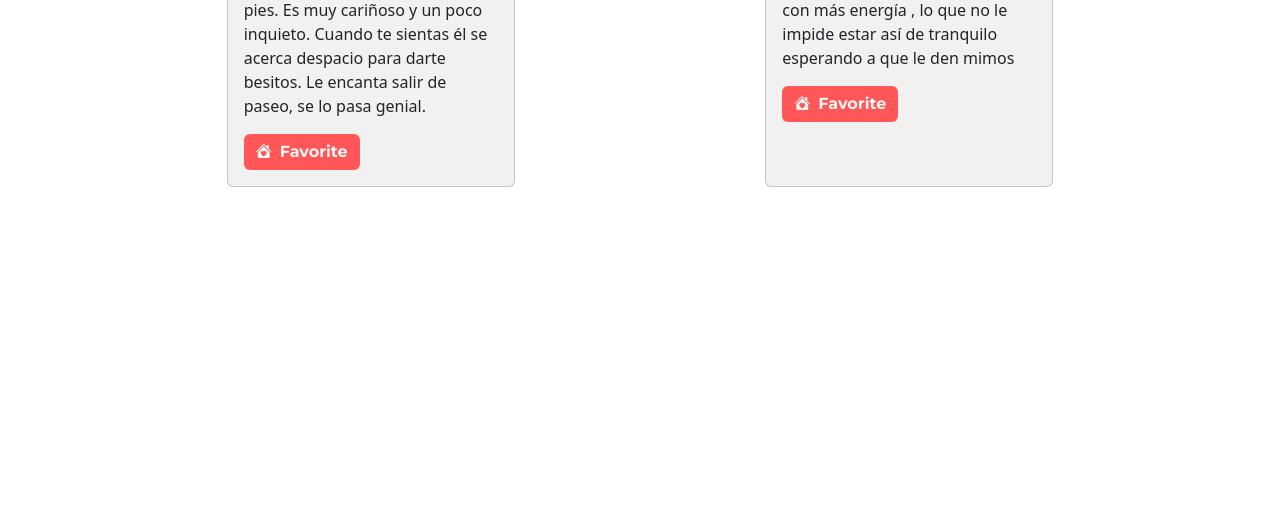
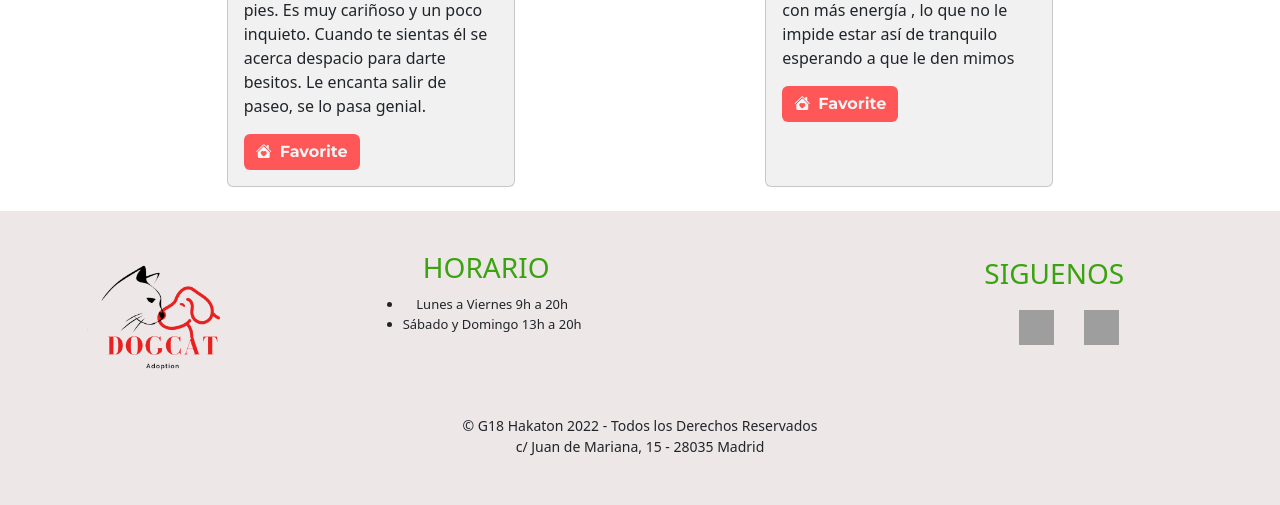
Before and after one commit to sudoBuda/Equipo18-HKTON, a PHP site: page / in a window 1280 px wide. Shown: the part 2255-2760 px from the top of the page. Before the commit the page ends 2442 px from the top, so only its background shows below. Run offline with PHP 8.4, Linux system fonts and the light colour scheme; data comes from the database, SQL or seed files in the repository; some libraries are stand-ins or nearby versions; grey boxes are pictures that could not be loaded.

Commit message:
implementation footer

```diff
--- /dev/null
+++ b/src/Assets/footer.css
@@ -0,0 +1,93 @@
+footer {
+    padding: 5px;
+    text-align: center;
+    background-color: rgba(235, 228, 229, 0.877);
+}
+
+footer div {
+    display: flex;
+    flex-direction: row;
+    padding: 1% 30px;
+    text-decoration: none;
+    flex-wrap: wrap;
+    justify-content: space-around;
+}
+
+.caja-copyright {
+    grid-row: 3/4;
+    grid-column: 1/5;
+    width: 100%;
+    text-align: center;
+    padding-bottom: 30px;
+}
+
+.caja-logo {
+    display: flex;
+    justify-content: center;
+    align-items: center;
+}
+
+.caja-logo img {
+    max-width: 150px;
+}
+
+.caja-mapa {
+    display: flex;
+    justify-content: center;
+    align-items: center;
+}
+
+iframe {
+    width: 120px;
+    height: 120px;
+    border-radius: 90px;
+}
+
+.caja-horario {
+    display: flex;
+    flex-direction: column;
+    align-items: center;
+    justify-content: center;
+    padding-bottom: 40px;
+}
+
+.caja-horario h3 {
+    color: #3ba30f;
+}
+
+.horario {
+    margin-right: 20px;
+    text-align: center;
+}
+
+.caja-horario .horario {
+    font-size: 13px;
+    list-style-type: none;
+    display: flex;
+    justify-content: center;
+}
+
+.caja-siguenos {
+    display: flex;
+    flex-direction: column;
+    align-items: center;
+    justify-content: center;
+    padding-bottom: 40px;
+}
+
+.caja-siguenos h3 {
+    color: #3ba30f;
+    ;
+    margin-bottom: 18px;
+}
+
+.caja-siguenos img {
+    width: 35px;
+    height: 35px;
+    margin-left: 30px;
+}
+
+.img-footer {
+    display: flex;
+    justify-content: center;
+}
--- a/src/Views/Components/footer.php
+++ b/src/Views/Components/footer.php
@@ -0,0 +1,34 @@
+<footer>
+    <div class="grid-layout">
+        <div class="caja-logo">
+            <img class="logo-footer" src="public/images/logo.png" alt="logo DogCatAdoption" />
+        </div>
+        <div class="caja-horario">
+            <h3>HORARIO</h3>
+            <div class="horario">
+                <ul>
+                    <li>Lunes a Viernes 9h a 20h</li>
+                    <li>Sábado y Domingo 13h a 20h</li>
+                </ul>
+            </div>
+        </div>
+        <div class="caja-mapa">
+            <iframe src="https://www.google.com/maps/embed?pb=!1m14!1m8!1m3!1d12153.900163777902!2d-3.6863441!3d40.398326!3m2!1i1024!2i768!4f13.1!3m3!1m2!1s0x0%3A0xe1297343074f52c0!2sTalent%20Garden%20Madrid!5e0!3m2!1ses!2ses!4v1654043331088!5m2!1ses!2ses" allowfullscreen="" loading="lazy" referrerpolicy="no-referrer-when-downgrade"></iframe>
+        </div>
+        <div class="caja-siguenos">
+            <h3>SIGUENOS</h3>
+            <div class="img-footer">
+                <a href="https://www.facebook.com/">
+                    <img src="https://cdn-icons-png.flaticon.com/128/747/747374.png" alt="icono facebook" /></a>
+                <a href="https://www.instagram.com/">
+                    <img src="https://cdn-icons-png.flaticon.com/128/725/725339.png" alt="icono Instagram" /></a>
+            </div>
+        </div>
+        <br>
+        <div class="caja-copyright">
+            <small>© G18 Hakaton 2022 - Todos los Derechos Reservados<br>
+                c/ Juan de Mariana, 15 - 28035 Madrid
+            </small>
+        </div>
+    </div>
+</footer>
--- a/src/Views/Components/layout.php
+++ b/src/Views/Components/layout.php
@@ -1,15 +1,17 @@
 <!DOCTYPE html>
 <html lang="en">
+
 <head>
     <meta charset="UTF-8">
     <meta http-equiv="X-UA-Compatible" content="IE=edge">
     <meta name="viewport" content="width=device-width, initial-scale=1.0">
     <link href="https://cdn.jsdelivr.net/npm/bootstrap@5.2.0-beta1/dist/css/bootstrap.min.css" rel="stylesheet" integrity="sha384-0evHe/X+R7YkIZDRvuzKMRqM+OrBnVFBL6DOitfPri4tjfHxaWutUpFmBp4vmVor" crossorigin="anonymous">
     <link rel="stylesheet" href="https://cdn.linearicons.com/free/1.0.0/icon-font.min.css">
-    <link rel="stylesheet" href="https://cdn.jsdelivr.net/npm/bootstrap@5.2.0-beta1/dist/css/bootstrap.min.css"  integrity="sha384-0evHe/X+R7YkIZDRvuzKMRqM+OrBnVFBL6DOitfPri4tjfHxaWutUpFmBp4vmVor" crossorigin="anonymous">
+    <link rel="stylesheet" href="https://cdn.jsdelivr.net/npm/bootstrap@5.2.0-beta1/dist/css/bootstrap.min.css" integrity="sha384-0evHe/X+R7YkIZDRvuzKMRqM+OrBnVFBL6DOitfPri4tjfHxaWutUpFmBp4vmVor" crossorigin="anonymous">
     <link rel="stylesheet" href="https://cdn.jsdelivr.net/npm/bootstrap-icons@1.9.1/font/bootstrap-icons.css">
     <link rel="stylesheet" href="src/Assets/header.css">
     <link rel="stylesheet" href="src/Assets/card.css">
+    <link rel="stylesheet" href="src/Assets/footer.css">
 
 
 </head>
```
Also changed, not shown: README.md, 1 other file.
